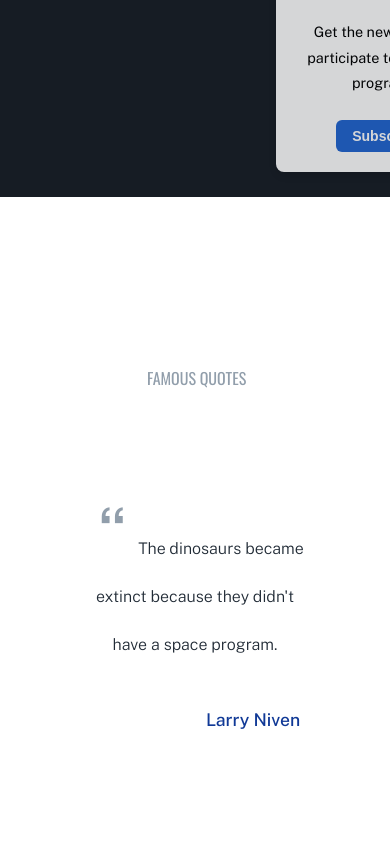
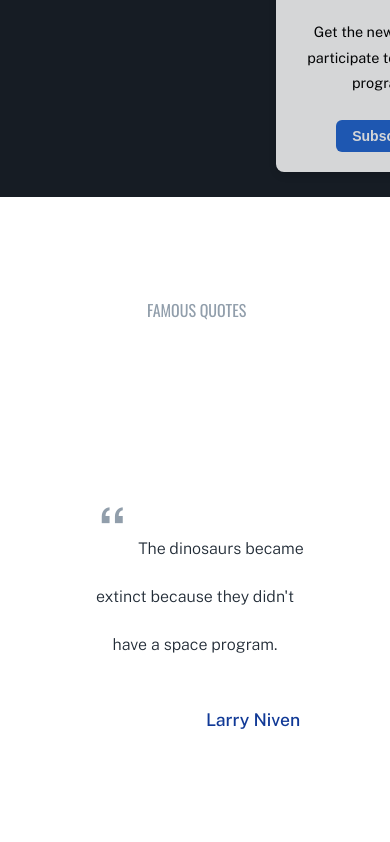
Before and after one commit to SAUBIN-Florian/planetarium, a React (Create React App) app: page / in a window 390 px wide. Shown: the part 647-1489 px from the top of the page. Built offline with nearby package versions, Linux system fonts and the light colour scheme.

Commit message:
hexdecimal unicode changes

```diff
--- a/src/components/Explore.jsx
+++ b/src/components/Explore.jsx
@@ -46,7 +46,7 @@ export default function Explore() {
     <div className="explore" ref={elementRef}>
       <h3 className={`quote-title ${elementIsVisible ? "animateH3" : ""}`}>FAMOUS QUOTES</h3>
       <div className="quote-wrapper">
-        <p className={`quote-para ${elementIsVisible ? "animatePara" : ""}`}><span className="quote-mark unicode">🙶</span>{quotes[randomIndex].quote}</p>
+        <p className={`quote-para ${elementIsVisible ? "animatePara" : ""}`}><span className="quote-mark unicode">&#x1f676;</span>{quotes[randomIndex].quote}</p>
         <p className={`quote-author ${elementIsVisible ? "animateAuthor" : ""}`}>{quotes[randomIndex].author}</p>
       </div>
     </div>
--- a/src/components/Toast.jsx
+++ b/src/components/Toast.jsx
@@ -32,7 +32,7 @@ export default function Toast() {
     <>
       {isTime && (
         <div className={`toast ${animate && 'exit-animate'}`}>
-          <span className="toast-close unicode" onClick={removeToast}>&#128939;</span>
+          <span className="toast-close unicode" onClick={removeToast}>&#x1f7ab;</span>
           <h3 className="toast-title">SUBSCRIBE NOW !</h3>
           <p className="toast-para">Get the newletter
             and participate to our space program...
--- a/src/stylessheets/explore.scss
+++ b/src/stylessheets/explore.scss
@@ -52,7 +52,7 @@
 
 @media (max-width: 481px) {
   .quote-title{
-    top: 20%;
+    top: 12%;
   }
 
   .quote-mark{
```
